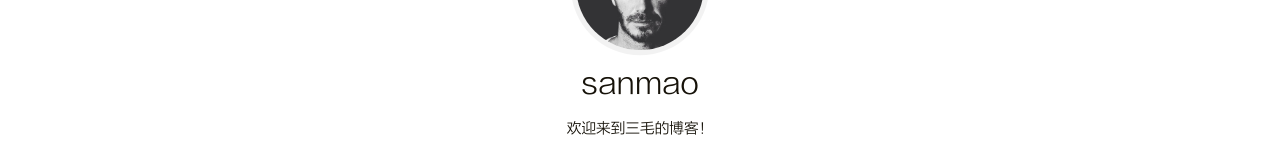
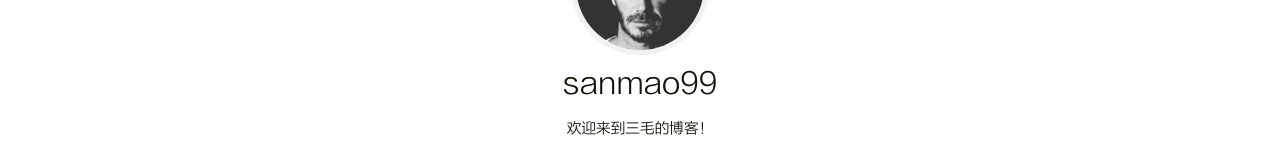
Before and after one commit to sanmao99/sanmao99.github.io, a plain HTML site: page index.html in a window 1280 px wide. Shown: the part 312-469 px from the top of the page. Drawn offline with Linux system fonts and the light colour scheme.

Commit message:
Site updated: 2023-08-01 00:16:36

```diff
--- a/index.html
+++ b/index.html
@@ -110,7 +110,7 @@
         <div class="avatar">
             <a href="/archives"><img src="/image/avatar.jpeg"></a>
         </div>
-        <div class="nickname">sanmao</div>
+        <div class="nickname">sanmao99</div>
         <div class="description"><p>欢迎来到三毛的博客！</p>
 </div>
         <div class="links">
```
